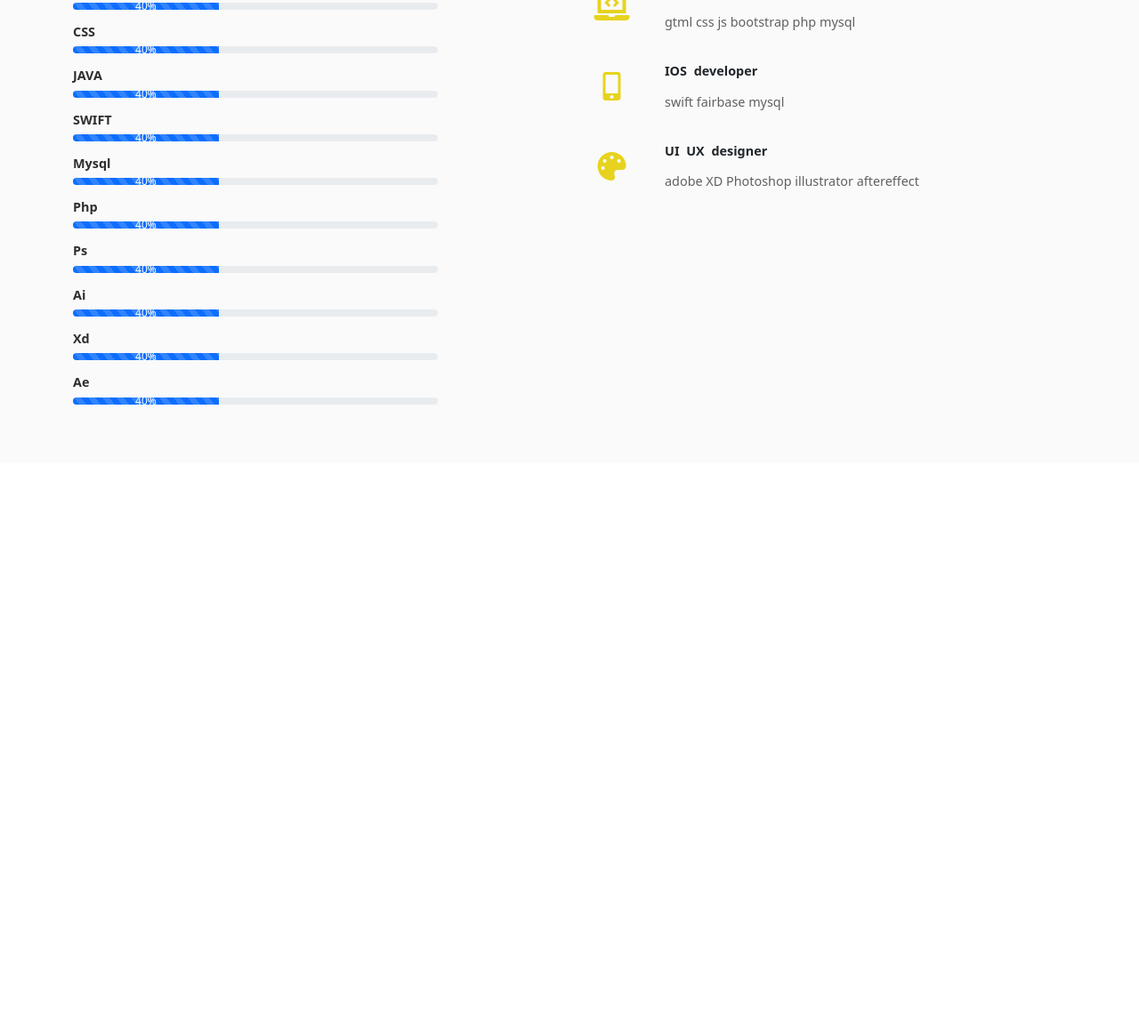
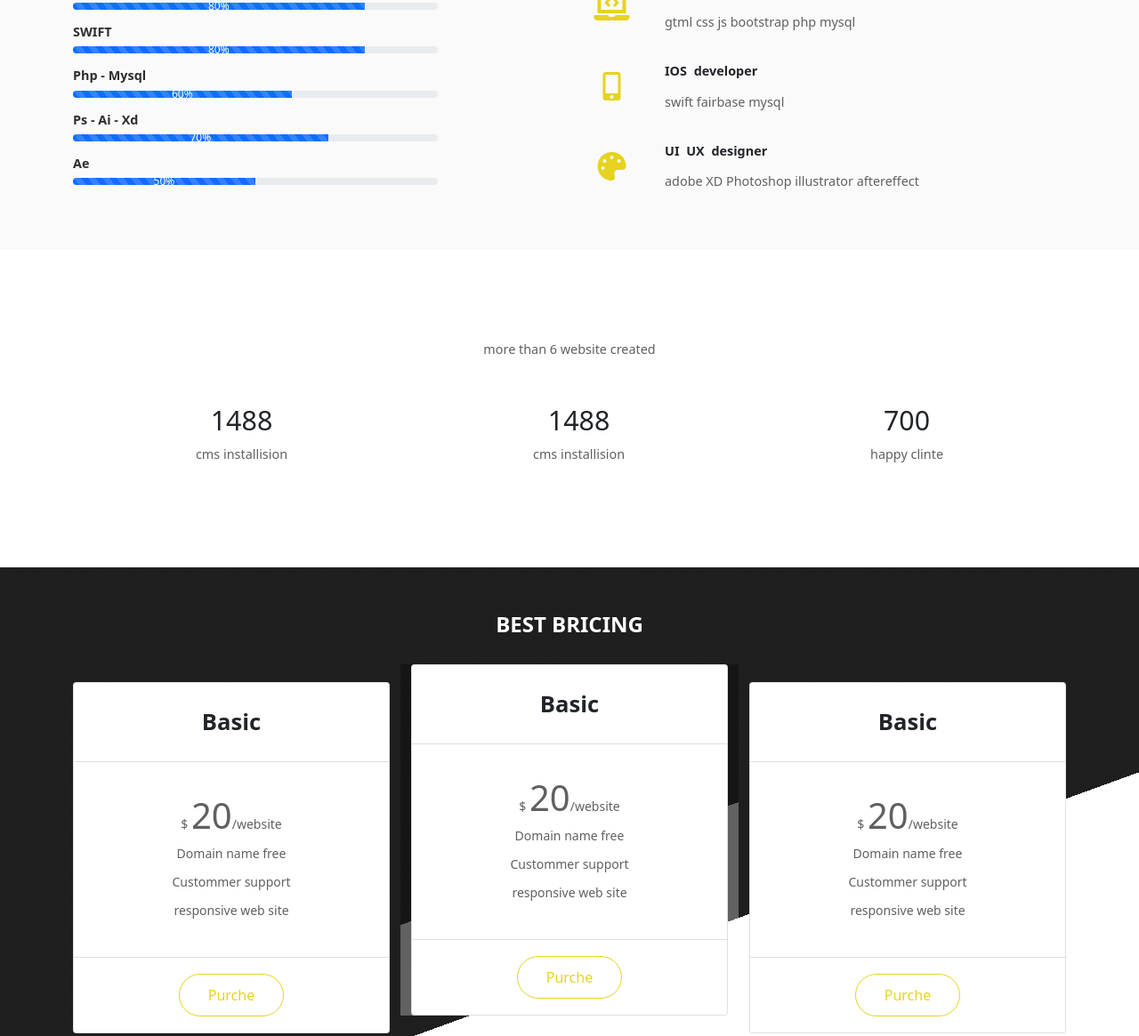
Before and after one commit to RAM111111/prtfolio2, a plain HTML site: page index.html in a window 1280 px wide. Shown: the part 1445-2610 px from the top of the page at 89% size. Before the commit the page ends 2016 px from the top, so only its background shows below. Drawn offline with nearby package versions, Linux system fonts and the light colour scheme; a script that the page names is missing.

Commit message:
pricing section

```diff
--- a/css/style.css
+++ b/css/style.css
@@ -30,7 +30,7 @@ i{
 .header{
     width: 100%;
     height: 100vh;
-    background-image:linear-gradient(to right, rgba(126, 122, 113, 0.8), rgb(255, 198, 0,0.5)), url(../images/header-bg-home.png);
+    background-image:linear-gradient(to right, rgba(0, 0, 0, 0.8), rgba(231, 211, 31, 0.5)), url(../images/header-bg-home.png);
     background-repeat: no-repeat;
     background-size: 100% 100%;
     clip-path: polygon(100% 0%,100% 75%,50% 100%,0% 75%,0 0);
@@ -45,8 +45,8 @@ i{
     left: 0;
     right: 0;
     background: #000000;  /* fallback for old browsers */
-    background: -webkit-linear-gradient(to right, #ECE772, #000000);  /* Chrome 10-25, Safari 5.1-6 */
-    background: linear-gradient(to right, #ECE772, #000000); /* W3C, IE 10+/ Edge, Firefox 16+, Chrome 26+, Opera 12+, Safari 7+ */
+    background: -webkit-linear-gradient(to right, #000, #000000);  /* Chrome 10-25, Safari 5.1-6 */
+    background: linear-gradient(to right, #000, #000000); /* W3C, IE 10+/ Edge, Firefox 16+, Chrome 26+, Opera 12+, Safari 7+ */
 
     /* background: linear-gradient(135deg, orange 40%, cyan); */
     /* background: linear-gradient(90deg, #fcff9e 0%, #c67700 100%);  */
@@ -62,8 +62,8 @@ i{
     left: 0;
     right: 0;
     background: #000000;  /* fallback for old browsers */
-    background: -webkit-linear-gradient(to right, #ECE772, #000000);  /* Chrome 10-25, Safari 5.1-6 */
-    background: linear-gradient(to right, #ECE772, #000000); /* W3C, IE 10+/ Edge, Firefox 16+, Chrome 26+, Opera 12+, Safari 7+ */
+    background: -webkit-linear-gradient(to right, #000, #000000);  /* Chrome 10-25, Safari 5.1-6 */
+    background: linear-gradient(to right, #000, #000000); /* W3C, IE 10+/ Edge, Firefox 16+, Chrome 26+, Opera 12+, Safari 7+ */
 
     /* background: linear-gradient(135deg, orange 40%, cyan); */
     /* background: linear-gradient(90deg, #fcff9e 0%, #c67700 100%); */
@@ -116,7 +116,7 @@ transform: translate(-50%,-50%);
 
 .header-button a:hover{
     background-color: white;
-    color: orange;
+    color: #e7d31f;
     box-shadow: 0 0 20px 0 rgba(0, 0, 0 , .4);
 }
 
@@ -177,3 +177,111 @@ transform: translate(-50%,-50%);
 .progress{
     height: 0.5rem!important;
 }
+/*  */
+
+.project-work{
+    margin: 100px 0;
+}
+
+.project-work h1{
+    font-size: 1.9rem;
+    text-align: center;
+}
+
+/*  */
+
+.pricing{
+    width: 100%;
+    height: 100vh;
+    padding: 50px;
+    position: relative;
+
+}
+
+.pricing ::before{
+    content:"";
+    position: absolute;
+    top: 0%;
+    bottom: 0%;
+    left: 0;
+    right: 0;
+    background: #000000;  /* fallback for old browsers */
+    background: -webkit-linear-gradient(160deg, #000 55%, #fff 0);  /* Chrome 10-25, Safari 5.1-6 */
+    background: linear-gradient(160deg, #000 55%, #fff 0); /* W3C, IE 10+/ Edge, Firefox 16+, Chrome 26+, Opera 12+, Safari 7+ */
+
+    /* background: linear-gradient(135deg, orange 40%, cyan); */
+    /* background: linear-gradient(90deg, #fcff9e 0%, #c67700 100%); */
+    opacity: .3;
+    z-index: -1;
+}
+
+.money{
+    font-size: 40px;
+    color: #606060;
+    line-height: 1;
+}
+
+.card{
+    transition: 0.4s ease;
+}
+
+.card-header{
+    font-size: 1.6rem;
+    font-weight: bold;
+    background: white!important;
+    padding: 25px 9px !important;
+}
+
+.card-body{
+    padding: 30px 0 !important;
+    background-color: white;
+
+}
+
+.card-body li{
+    margin:10px 0;
+    font-weight: 400;
+    font-size: 14px;
+    line-height: 1.6;
+    color: #606060;
+}
+.card-footer{
+    background:white!important;
+    padding: 30px 0!important;
+}
+
+.card-footer a{
+    border: 1px solid #e7d31f;
+    border-radius: 100px;
+    margin: 0 5px;
+    padding: 12px 32px;
+    outline: none;
+    color: #e7d31f;
+    font-size: 1rem;
+    font-weight: 400;
+    line-height: 1.4;
+    text-align: center;
+    text-decoration: none;
+
+
+}
+
+.card-footer a:hover{
+    background-color: #e7d31f;
+    color: white;
+    box-shadow: 0 0 20px 0 rgba(0, 0, 0 , .4);
+}
+
+.card:hover{
+    transform: translateY(-20px);
+    box-shadow: 0 0 20px 0 rgba(0, 0, 0 , .4);
+
+}
+
+.card:hover .card-header , .card:hover .money{
+    color: #e7d31f;
+}
+
+.card-second{
+    transform: translateY(-20px);
+}
--- a/index.html
+++ b/index.html
@@ -14,6 +14,7 @@
     <title>Ramia Aloufi</title>
 </head>
 <body>
+
 <div class="header" id="topheader">
     <nav class="navbar navbar-expand-lg fixed-top ">
         <div class="container text-uppercase p-2">
@@ -87,31 +88,11 @@
       <div class="col-lg-6 col-md-12 col-10 offset-1 offset-lg-0">
 
         <div class="names my-3">
-          <h1>HTML</h1>
+          <h1>HTML - css - java</h1>
           <div class="progress w-75 ">
             <div class="progress-bar progress-bar-striped active" role="progressbar"
-            aria-valuenow="40" aria-valuemin="0" aria-valuemax="100" style="width:40%">
-              40%
-            </div>
-          </div>
-        </div>
-
-        <div class="names my-3">
-          <h1>CSS</h1>
-          <div class="progress w-75">
-            <div class="progress-bar progress-bar-striped active" role="progressbar"
-            aria-valuenow="40" aria-valuemin="0" aria-valuemax="100" style="width:40%">
-              40%
-            </div>
-          </div>
-        </div>
-
-        <div class="names my-3">
-          <h1>JAVA</h1>
-          <div class="progress w-75">
-            <div class="progress-bar progress-bar-striped active" role="progressbar"
-            aria-valuenow="40" aria-valuemin="0" aria-valuemax="100" style="width:40%">
-              40%
+            aria-valuenow="40" aria-valuemin="0" aria-valuemax="100" style="width:80%">
+              80%
             </div>
           </div>
         </div>
@@ -120,58 +101,28 @@
           <h1>SWIFT</h1>
           <div class="progress w-75">
             <div class="progress-bar progress-bar-striped active" role="progressbar"
-            aria-valuenow="40" aria-valuemin="0" aria-valuemax="100" style="width:40%">
-              40%
+            aria-valuenow="40" aria-valuemin="0" aria-valuemax="100" style="width:80%">
+              80%
             </div>
           </div>
         </div>
 
         <div class="names my-3">
-          <h1>Mysql</h1>
+          <h1>php - mysql</h1>
           <div class="progress w-75">
             <div class="progress-bar progress-bar-striped active" role="progressbar"
-            aria-valuenow="40" aria-valuemin="0" aria-valuemax="100" style="width:40%">
-              40%
+            aria-valuenow="40" aria-valuemin="0" aria-valuemax="100" style="width:60%">
+              60%
             </div>
           </div>
         </div>
 
         <div class="names my-3">
-          <h1>php</h1>
+          <h1>Ps - Ai - Xd</h1>
           <div class="progress w-75">
             <div class="progress-bar progress-bar-striped active" role="progressbar"
-            aria-valuenow="40" aria-valuemin="0" aria-valuemax="100" style="width:40%">
-              40%
-            </div>
-          </div>
-        </div>
-
-        <div class="names my-3">
-          <h1>Ps</h1>
-          <div class="progress w-75">
-            <div class="progress-bar progress-bar-striped active" role="progressbar"
-            aria-valuenow="40" aria-valuemin="0" aria-valuemax="100" style="width:40%">
-              40%
-            </div>
-          </div>
-        </div>
-
-        <div class="names my-3">
-          <h1>Ai</h1>
-          <div class="progress w-75">
-            <div class="progress-bar progress-bar-striped active" role="progressbar"
-            aria-valuenow="40" aria-valuemin="0" aria-valuemax="100" style="width:40%">
-              40%
-            </div>
-          </div>
-        </div>
-
-        <div class="names my-3">
-          <h1>Xd</h1>
-          <div class="progress w-75">
-            <div class="progress-bar progress-bar-striped active" role="progressbar"
-            aria-valuenow="40" aria-valuemin="0" aria-valuemax="100" style="width:40%">
-              40%
+            aria-valuenow="40" aria-valuemin="0" aria-valuemax="100" style="width:70%">
+              70%
             </div>
           </div>
         </div>
@@ -180,8 +131,8 @@
           <h1>Ae</h1>
           <div class="progress w-75">
             <div class="progress-bar progress-bar-striped active" role="progressbar"
-            aria-valuenow="40" aria-valuemin="0" aria-valuemax="100" style="width:40%">
-              40%
+            aria-valuenow="40" aria-valuemin="0" aria-valuemax="100" style="width:50%">
+              50%
             </div>
           </div>
         </div>
@@ -220,14 +171,116 @@
     </div>
   </div>
 </section>
+<!--  -->
+<section class="project-work" >
+  <div class="container headings text-center">
+    <p class="text-center font-weight-bod">more than 6 website created</p>
+  </div>
+  <div class="container d-flex justify-content-around align-items-center">
+    <div>
+      <h1 class="count">1488</h1>
+      <p>cms installision</p>
+    </div>
 
-<script src="https://cdn.jsdelivr.net/npm/@popperjs/core@2.5.4/dist/umd/popper.min.js" integrity="sha384-q2kxQ16AaE6UbzuKqyBE9/u/KzioAlnx2maXQHiDX9d4/zp8Ok3f+M7DPm+Ib6IU" crossorigin="anonymous"></script>
-<script src="https://cdn.jsdelivr.net/npm/bootstrap@5.0.0-beta1/dist/js/bootstrap.min.js" integrity="sha384-pQQkAEnwaBkjpqZ8RU1fF1AKtTcHJwFl3pblpTlHXybJjHpMYo79HY3hIi4NKxyj" crossorigin="anonymous"></script>
+    <div>
+      <h1 class="count">1488</h1>
+      <p>cms installision</p>
+    </div>
+
+    <div>
+      <h1 class="count">700</h1>
+      <p> happy clinte</p>
+    </div>
+
+
+
+
+  </div>
+  </section>
+<!--  -->
+  <section class="pricing" id="pricing" >
+    <div class="container headings text-center">
+      <h1 class="text-center font-weight-bod text-white">Best bricing</h1>
+    </div>
+
+    <div class="container">
+      <div class="row">
+        <div class="col-lg-4 col-12">
+          <div class="card text-center">
+            <div class="card-header">Basic</div>
+            <div class="card-body">
+              <li>$ <span class="money">20</span>/website</li>
+              <li>Domain name free</li>
+              <li>Custommer support</li>
+              <li>responsive web site</li>
+            </div>
+            <div class="card-footer">
+              <a href="#">Purche</a>
+            </div>
+          </div>
+        </div>
+
+        <div class="col-lg-4 col-12 card-second">
+          <div class="card text-center">
+            <div class="card-header">Basic</div>
+            <div class="card-body">
+              <li>$ <span  class="money">20</span>/website</li>
+              <li>Domain name free</li>
+              <li>Custommer support</li>
+              <li>responsive web site</li>
+            </div>
+            <div class="card-footer">
+              <a href="#">Purche</a>
+            </div>
+          </div>
+        </div>
+
+        <div class="col-lg-4 col-12">
+          <div class="card text-center">
+            <div class="card-header">Basic</div>
+            <div class="card-body">
+              <li>$ <span class="money">20</span>/website</li>
+              <li>Domain name free</li>
+              <li>Custommer support</li>
+              <li>responsive web site</li>
+            </div>
+            <div class="card-footer">
+              <a href="#">Purche</a>
+            </div>
+          </div>
+        </div>
+      </div>
+    </div>
+</section>
+<!--  -->
+
+<section>
+
+</section>
+
+
+
+
+
+
+<script src="https://cdnjs.cloudflare.com/ajax/libs/popper.js/2.6.0/umd/popper.min.js" integrity="sha512-BmM0/BQlqh02wuK5Gz9yrbe7VyIVwOzD1o40yi1IsTjriX/NGF37NyXHfmFzIlMmoSIBXgqDiG1VNU6kB5dBbA==" crossorigin="anonymous"></script>
+<!-- <script src="https://cdn.jsdelivr.net/npm/bootstrap@5.0.0-beta1/dist/js/bootstrap.min.js" integrity="sha384-pQQkAEnwaBkjpqZ8RU1fF1AKtTcHJwFl3pblpTlHXybJjHpMYo79HY3hIi4NKxyj" crossorigin="anonymous"></script> -->
     <!-- jQuery library -->
-<!-- <script src="https://ajax.googleapis.com/ajax/libs/jquery/3.5.1/jquery.min.js"></script> -->
+<script src="https://ajax.googleapis.com/ajax/libs/jquery/3.5.1/jquery.min.js"></script>
 
+<!-- jquery.counterup -->
+<script src="https://cdnjs.cloudflare.com/ajax/libs/Counter-Up/1.0.0/jquery.counterup.js" integrity="sha512-+/4Q+xH9jXbMNJzNt2eMrYv/Zs2rzr4Bu2thfvzlshZBvH1g+VGP55W8b6xfku0c0KknE7qlbBPhDPrHFbgK4g==" crossorigin="anonymous"></script>
+
+<!--  waypoints -->
+<script src="https://cdnjs.cloudflare.com/ajax/libs/waypoints/4.0.1/jquery.waypoints.min.js" integrity="sha512-CEiA+78TpP9KAIPzqBvxUv8hy41jyI3f2uHi7DGp/Y/Ka973qgSdybNegWFciqh6GrN2UePx2KkflnQUbUhNIA==" crossorigin="anonymous"></script>
 <!-- Latest compiled JavaScript -->
-<!-- <script src="https://maxcdn.bootstrapcdn.com/bootstrap/3.4.1/js/bootstrap.min.js"></script> -->
+<script src="https://maxcdn.bootstrapcdn.com/bootstrap/4.3.1/js/bootstrap.min.js" integrity="sha384-JZR6Spejh4U02d8jOt6vLEHfe/JQGiRRSQQxSfFWpi1MquVdAyjUar5+76PVCmYl" crossorigin="anonymous"></script>
 
+<script>
+    $(".count").counterUp({
+      delay:100,
+      time:3000
+    })
+  </script>
 </body>
 </html>
```
Also changed, not shown: 1 other file.
